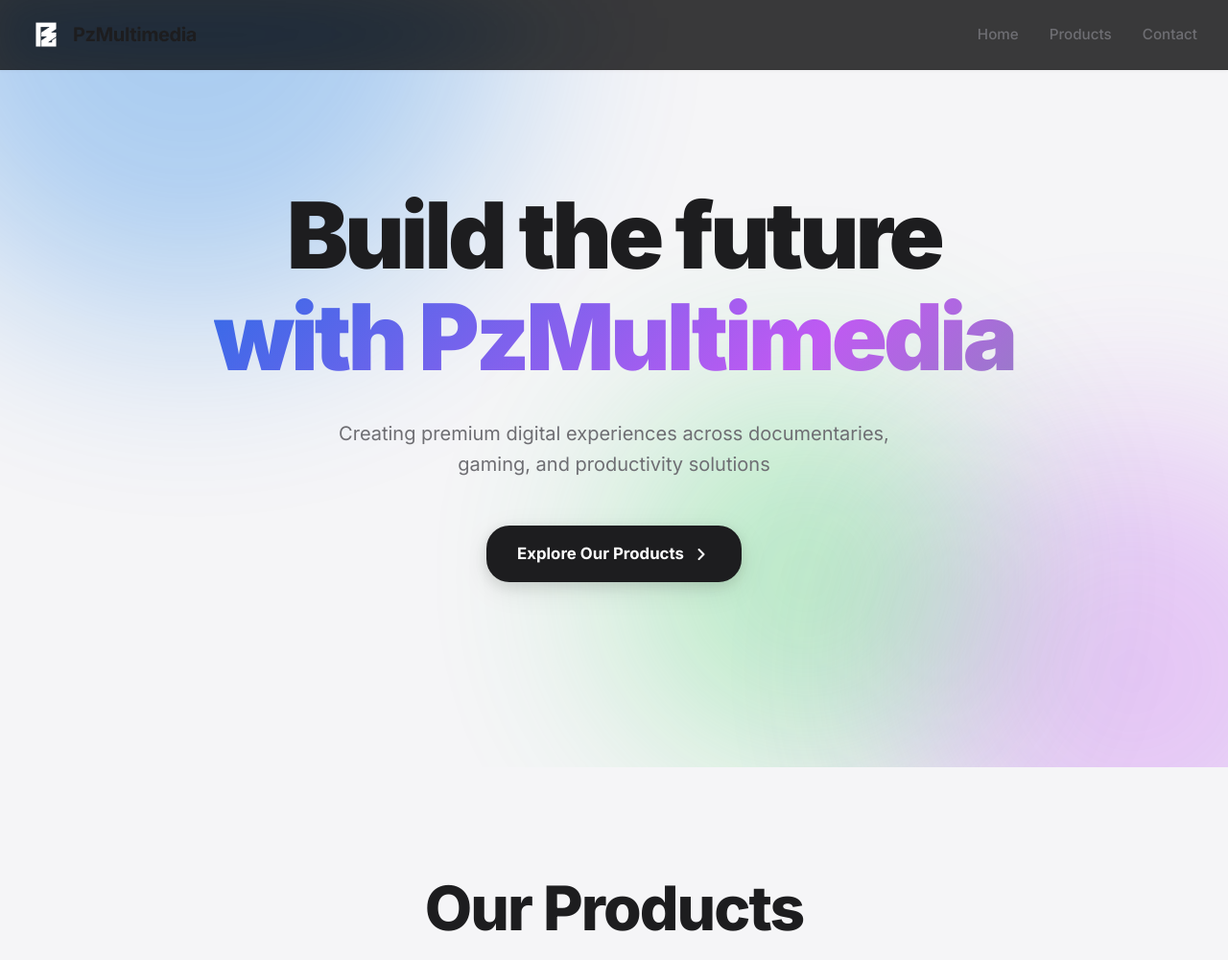
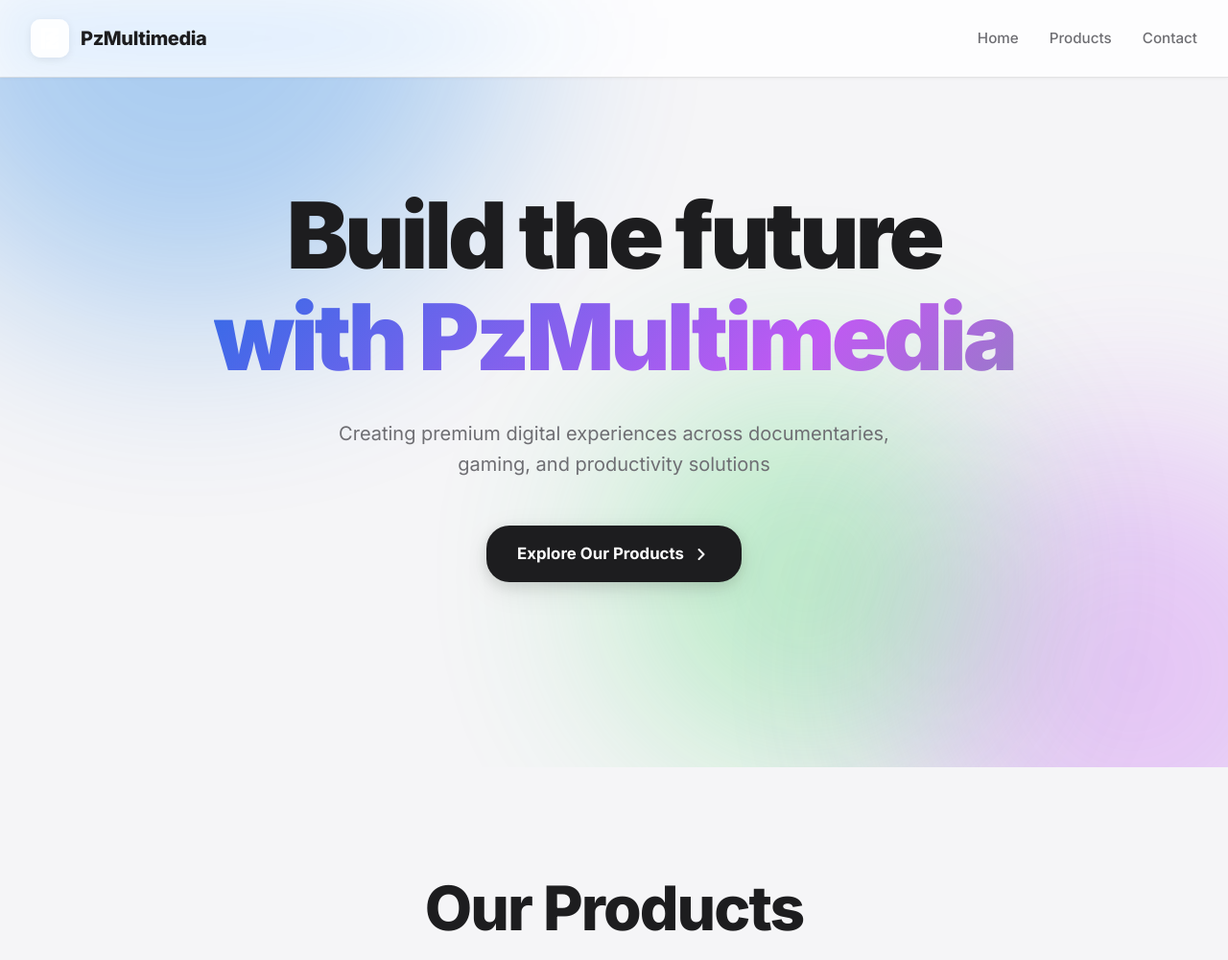
Before and after one commit to PranavN-AI/PzMultimedia, a plain HTML site: page index.html in a window 1280 px wide. Shown: the top 1001 px of the page at 96% size. Drawn offline with Linux system fonts and the light colour scheme.

Commit message:
Fix navbar scroll behavior and enhance logo styling

```diff
--- a/script.js
+++ b/script.js
@@ -49,9 +49,11 @@ window.addEventListener('scroll', () => {
     const currentScroll = window.pageYOffset;
 
     if (currentScroll > 100) {
-        nav.style.background = 'rgba(10, 10, 10, 0.95)';
+        nav.style.background = 'rgba(255, 255, 255, 0.95)';
+        nav.style.boxShadow = '0 1px 8px rgba(0, 0, 0, 0.08)';
     } else {
-        nav.style.background = 'rgba(10, 10, 10, 0.8)';
+        nav.style.background = 'rgba(255, 255, 255, 0.8)';
+        nav.style.boxShadow = '0 1px 3px rgba(0, 0, 0, 0.05)';
     }
 
     lastScroll = currentScroll;
--- a/styles.css
+++ b/styles.css
@@ -157,19 +157,27 @@ body {
 }
 
 .nav-logo img {
-    height: 32px;
+    height: 40px;
     width: auto;
-    transition: transform 0.3s ease;
+    transition: transform 0.3s ease, filter 0.3s ease;
+    background: rgba(255, 255, 255, 0.9);
+    padding: 6px;
+    border-radius: 10px;
+    filter: saturate(1.4) contrast(1.1);
+    box-shadow: 0 2px 8px rgba(0, 0, 0, 0.08);
 }
 
 .nav-logo:hover img {
-    transform: rotate(360deg);
+    transform: rotate(360deg) scale(1.05);
+    filter: saturate(1.6) contrast(1.2);
+    box-shadow: 0 4px 12px rgba(0, 0, 0, 0.12);
 }
 
 .nav-logo span {
     font-size: 1.25rem;
-    font-weight: 700;
+    font-weight: 800;
     letter-spacing: -0.02em;
+    color: var(--text-primary);
 }
 
 .nav-links {
--- a/theme-light.css
+++ /dev/null
@@ -1,32 +0,0 @@
-:root {
-    /* Color System - Light Theme */
-    --bg-primary: #f5f5f7;
-    --bg-secondary: #ffffff;
-    --bg-card: #ffffff;
-    --text-primary: #1d1d1f;
-    --text-secondary: #6e6e73;
-    --text-tertiary: #86868b;
-
-    /* Product Colors - More Vibrant */
-    --color-blue: #0071e3;
-    --color-purple: #bf5af2;
-    --color-green: #30d158;
-
-    /* Spacing */
-    --spacing-xs: 0.5rem;
-    --spacing-sm: 1rem;
-    --spacing-md: 1.5rem;
-    --spacing-lg: 2rem;
-    --spacing-xl: 3rem;
-    --spacing-2xl: 4rem;
-    --spacing-3xl: 6rem;
-
-    /* Border Radius */
-    --radius-sm: 10px;
-    --radius-md: 16px;
-    --radius-lg: 24px;
-    --radius-xl: 28px;
-
-    /* Typography */
-    --font-family: 'Inter', -apple-system, BlinkMacSystemFont, 'Segoe UI', 'SF Pro Display', sans-serif;
-}
```
